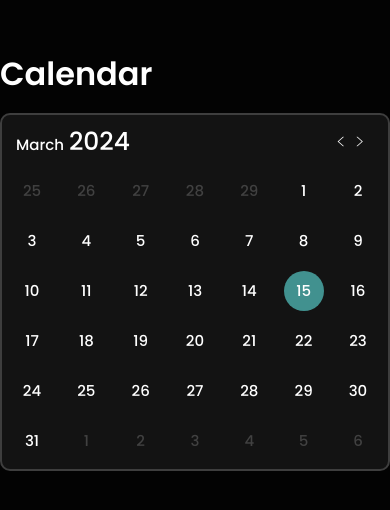
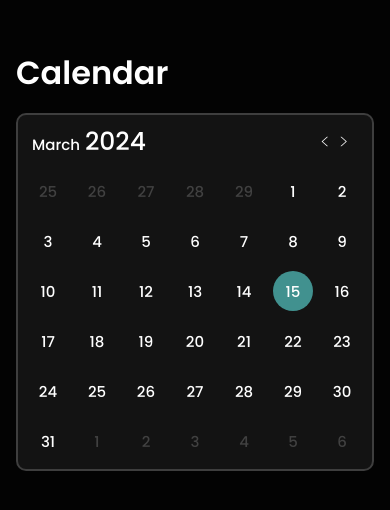
Before and after one commit to latobibor/take-home-calendar, a React Native app: screen / in a window 390 px wide. Shown: the part 162-672 px from the top of the page. Built offline with nearby package versions, Linux system fonts and the light colour scheme.

Commit message:
make layout more responsive by eliminating "width: 100%" and make styling more spacious

```diff
--- a/App.tsx
+++ b/App.tsx
@@ -1,8 +1,6 @@
-import { SafeAreaView, StyleSheet, Text, ActivityIndicator } from 'react-native';
+import { SafeAreaView, StyleSheet, Text, ActivityIndicator, View } from 'react-native';
 import { Calendar } from './components/calendar/calendar';
 import { useDesignFonts } from './hooks/use-design-fonts';
-
-// TODO: add overmind or use Context API for practice
 
 export default function App() {
   const { areFontsBeingLoaded } = useDesignFonts();
@@ -13,8 +11,10 @@ export default function App() {
 
   return (
     <SafeAreaView style={styles.container}>
-      <Text style={styles.header}>Calendar</Text>
-      <Calendar/>
+      <View style={styles.insideContainer}>
+        <Text style={styles.header}>Calendar</Text>
+        <Calendar/>
+      </View>
     </SafeAreaView>
   );
 }
@@ -22,14 +22,15 @@ export default function App() {
 const styles = StyleSheet.create({
   container: {
     flex: 1,
-    backgroundColor: '#030303',
-    alignItems: 'flex-start',
+    backgroundColor: '#030303'
+  },
+  insideContainer: {
+    width: '100%',
+    flex: 1,
+    gap: 16,
     justifyContent: 'center',
-    // this weird number comes from Figma, where the "Left" value was exactly 23.5px
-    padding: 23.5,
-
-    // the exact value was not available in Figma - normally I would ask the designer about it
-    gap: 15
+    alignItems: 'stretch',
+    padding: 16,
   },
   header: {
     fontSize: 32,
--- a/components/calendar/calendar.tsx
+++ b/components/calendar/calendar.tsx
@@ -22,8 +22,6 @@ const styles = StyleSheet.create({
     display: 'flex',
     gap: 10,
 
-    width: '100%',
-
     borderCurve: 'circular',
     borderRadius: 10,
     borderColor: '#3e3e3e',
```
